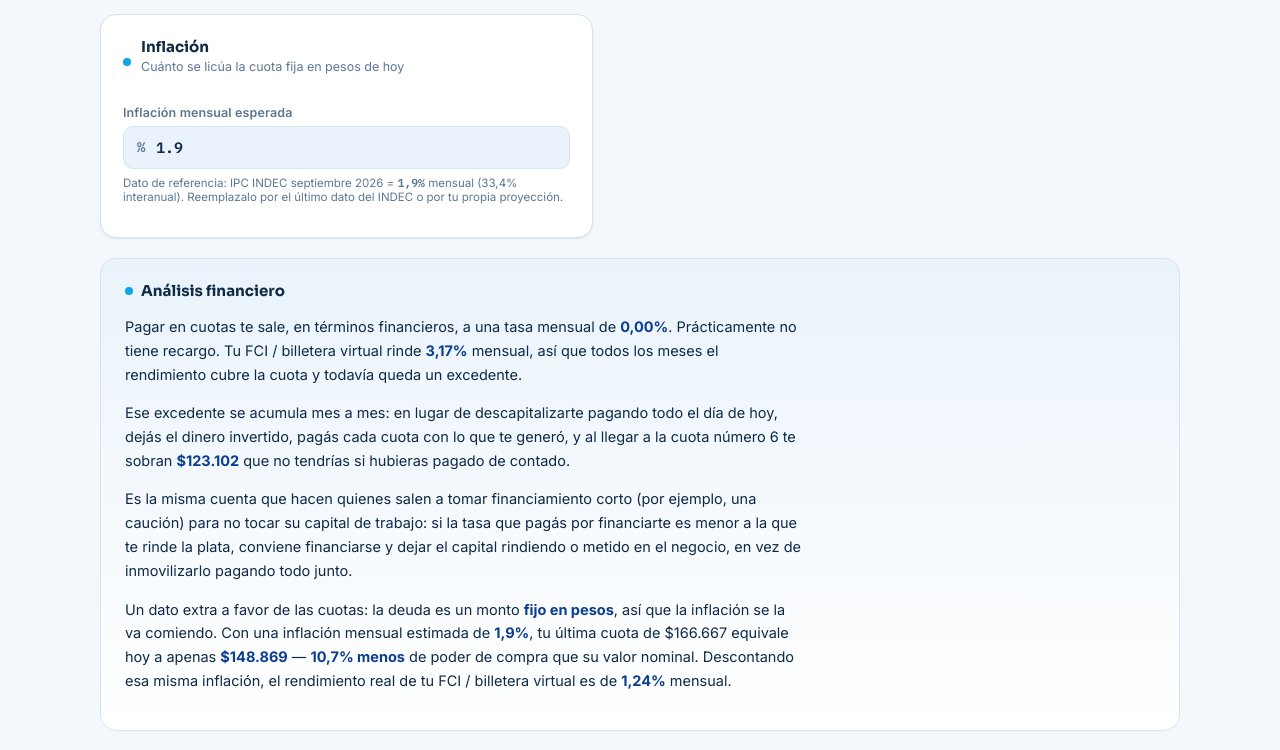
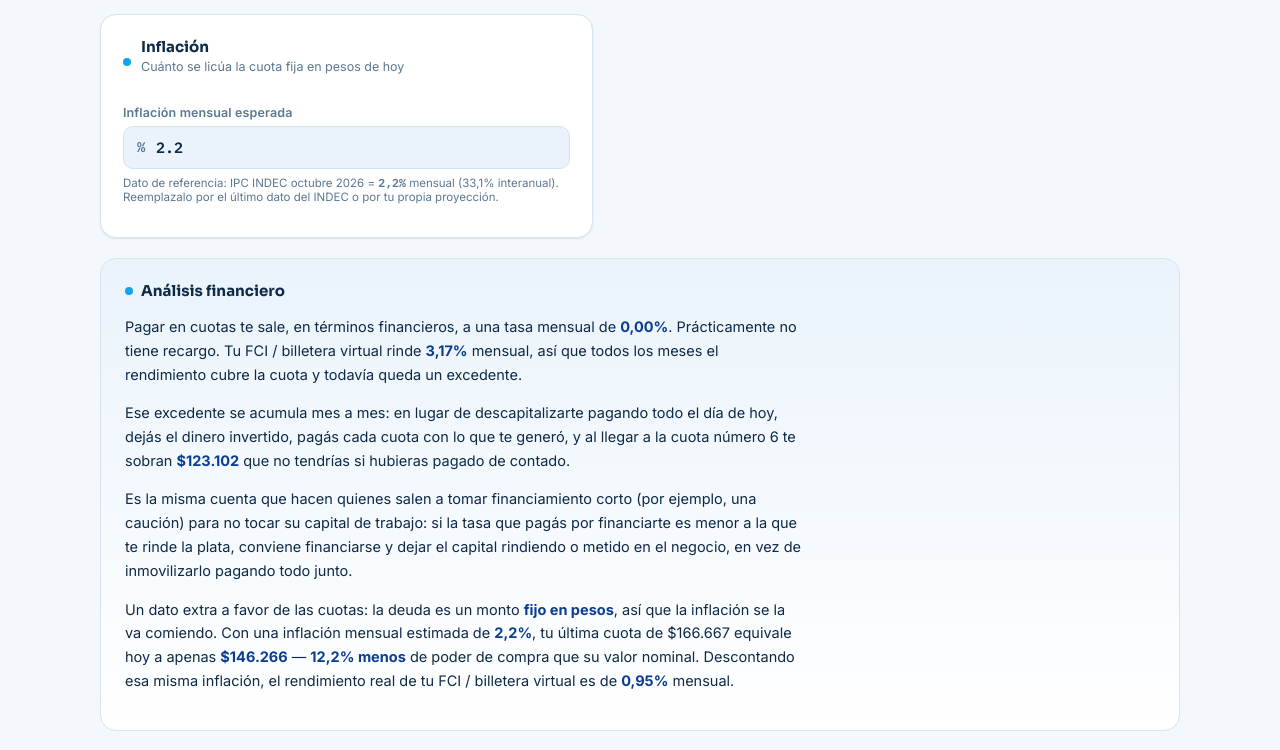
Before and after one commit to LucasBergia/Finanzas-con-Lucas, a plain HTML site: page cuotas-vs-contado/index.html in a window 1280 px wide. Shown: the part 860-1610 px from the top of the page. Drawn offline with Linux system fonts and the light colour scheme.

Commit message:
Actualizar dato de inflación mensual a octubre 2026 (IPC INDEC)
IPC INDEC octubre 2026: 2,2% mensual (33,1% interanual), reemplaza el dato de septiembre (1,9% / 33,4%).

```diff
--- a/cuotas-vs-contado/index.html
+++ b/cuotas-vs-contado/index.html
@@ -358,8 +358,8 @@
 
         <div class="field">
           <label for="inflacion">Inflación mensual esperada</label>
-          <div class="input-money"><span>%</span><input type="number" id="inflacion" value="1.9" min="0" max="60" step="0.1"></div>
-          <p class="hint">Dato de referencia: IPC INDEC septiembre 2026 = <strong class="num">1,9%</strong> mensual (33,4% interanual). Reemplazalo por el último dato del INDEC o por tu propia proyección.</p>
+          <div class="input-money"><span>%</span><input type="number" id="inflacion" value="2.2" min="0" max="60" step="0.1"></div>
+          <p class="hint">Dato de referencia: IPC INDEC octubre 2026 = <strong class="num">2,2%</strong> mensual (33,1% interanual). Reemplazalo por el último dato del INDEC o por tu propia proyección.</p>
         </div>
       </div>
     </div>
```
